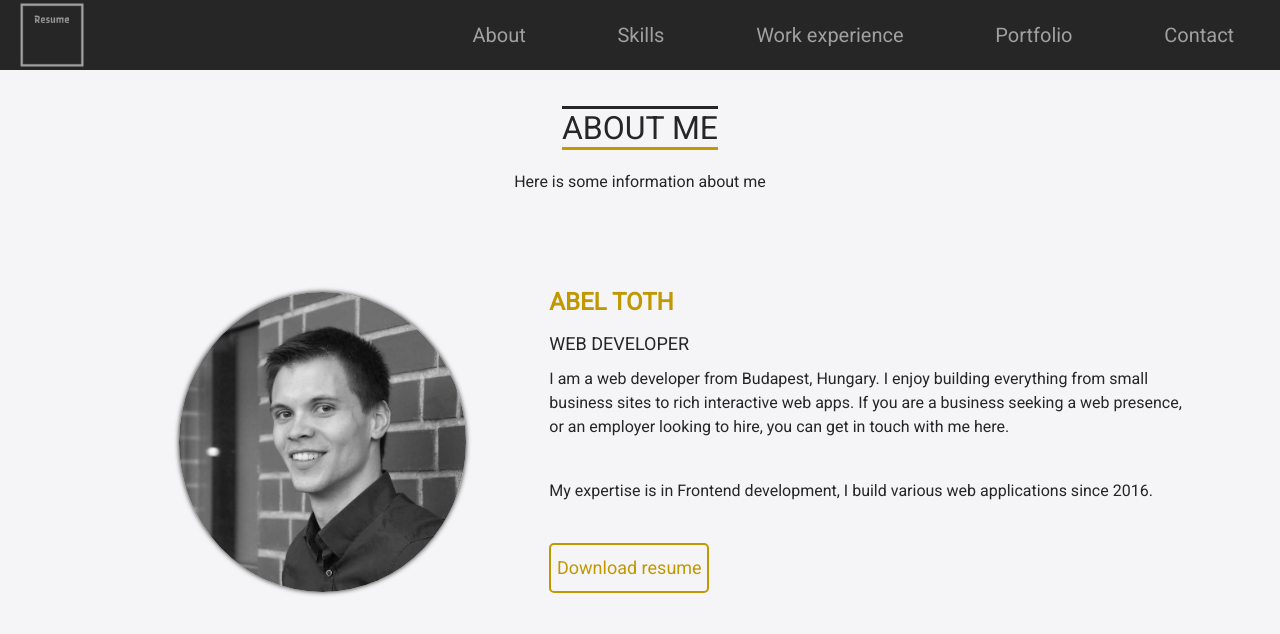
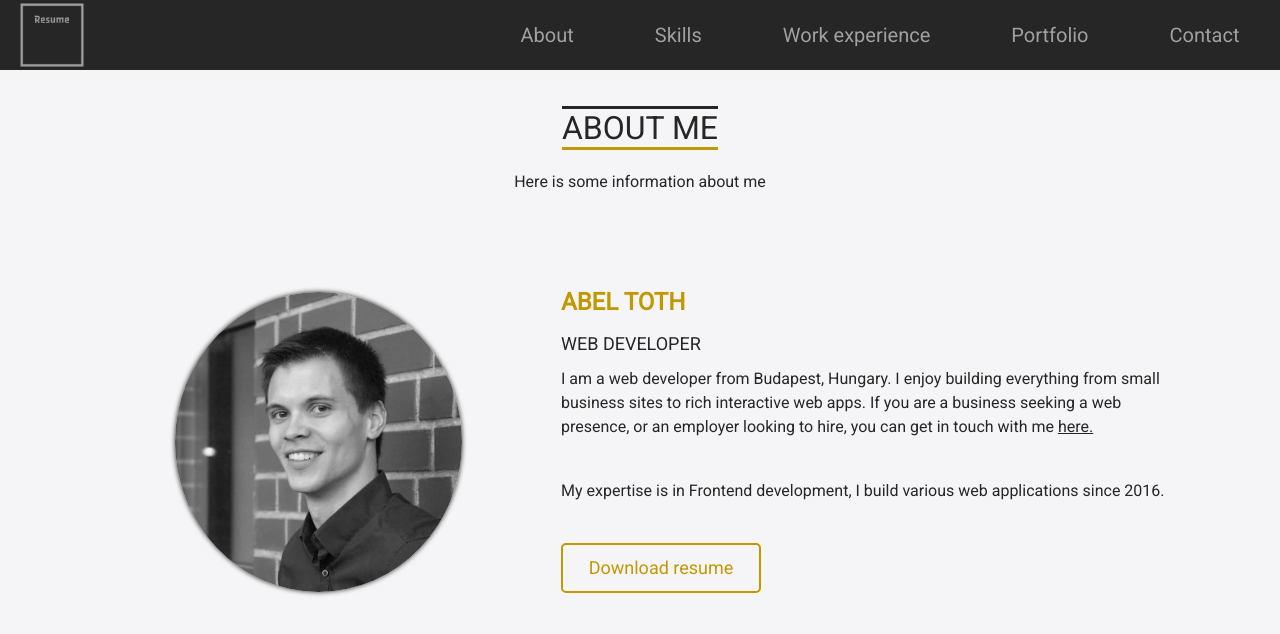
Before and after one commit to abeltoth/portfolio, a Vue app: page /about in a window 1280 px wide. Shown: the top 634 px of the page. Built offline with nearby package versions, Linux system fonts and the light colour scheme; what vue-particles would draw is missing.

Commit message:
Some css corrections

```diff
--- a/src/components/About.vue
+++ b/src/components/About.vue
@@ -55,7 +55,7 @@
   }
   .profile-img-container {
     margin: 8px auto 30px;
-    height: 300px;
+    height: 200px;
   }
   .profile-img {
     border-radius: 50%;
@@ -85,13 +85,13 @@
   .details {
     margin-bottom: 40px;
   }
-  .contact-link:hover {
+  .contact-link {
     text-decoration: underline;
     cursor: pointer;
   }
   .resume-btn {
     margin-bottom: 20px;
-    width: 160px;
+    width: 200px;
     height: 50px;
     cursor: pointer;
     color: #c29800;
@@ -108,10 +108,17 @@
     color: #f5f5f8;
   }
 
+  @media (min-width: 567px) {
+    .profile-img-container {
+      height: 300px;
+    }
+  }
+
   @media (min-width: 768px) {
     .main-area {
       grid-template-columns: 5fr 7fr;
       margin-top: 60px;
+      gap: 20px;
     }
   }
 </style>
--- a/src/components/Header.vue
+++ b/src/components/Header.vue
@@ -67,6 +67,7 @@
     display: grid;
     grid-template-columns: 1fr;
     grid-template-rows: auto;
+    background-color: #262626;
   }
   .mobile-links {
     display: grid;
@@ -82,7 +83,6 @@
     display: grid;
     grid-template-columns: repeat(5, auto);
     grid-template-rows: auto;
-    background-color: #262626;
   }
   .link-item {
     color: #a0a0a0;
@@ -98,7 +98,6 @@
   }
 
   .home-link-container {
-    background-color: #262626;
     z-index: 100;
   }
   .home-link {
@@ -130,7 +129,7 @@
       grid-template-columns: repeat(5, auto);
     }
     .header {
-      grid-template-columns: 1fr 2fr;
+      grid-template-columns: 1fr minmax(10px, 800px);
     }
   }
 </style>
--- a/src/components/Home.vue
+++ b/src/components/Home.vue
@@ -149,6 +149,9 @@
     .info {
       font-size: 42px;
     }
+    .about-btn {
+      width: 200px;
+    }
   }
   @media (min-width: 768px) {
     .title {
```
